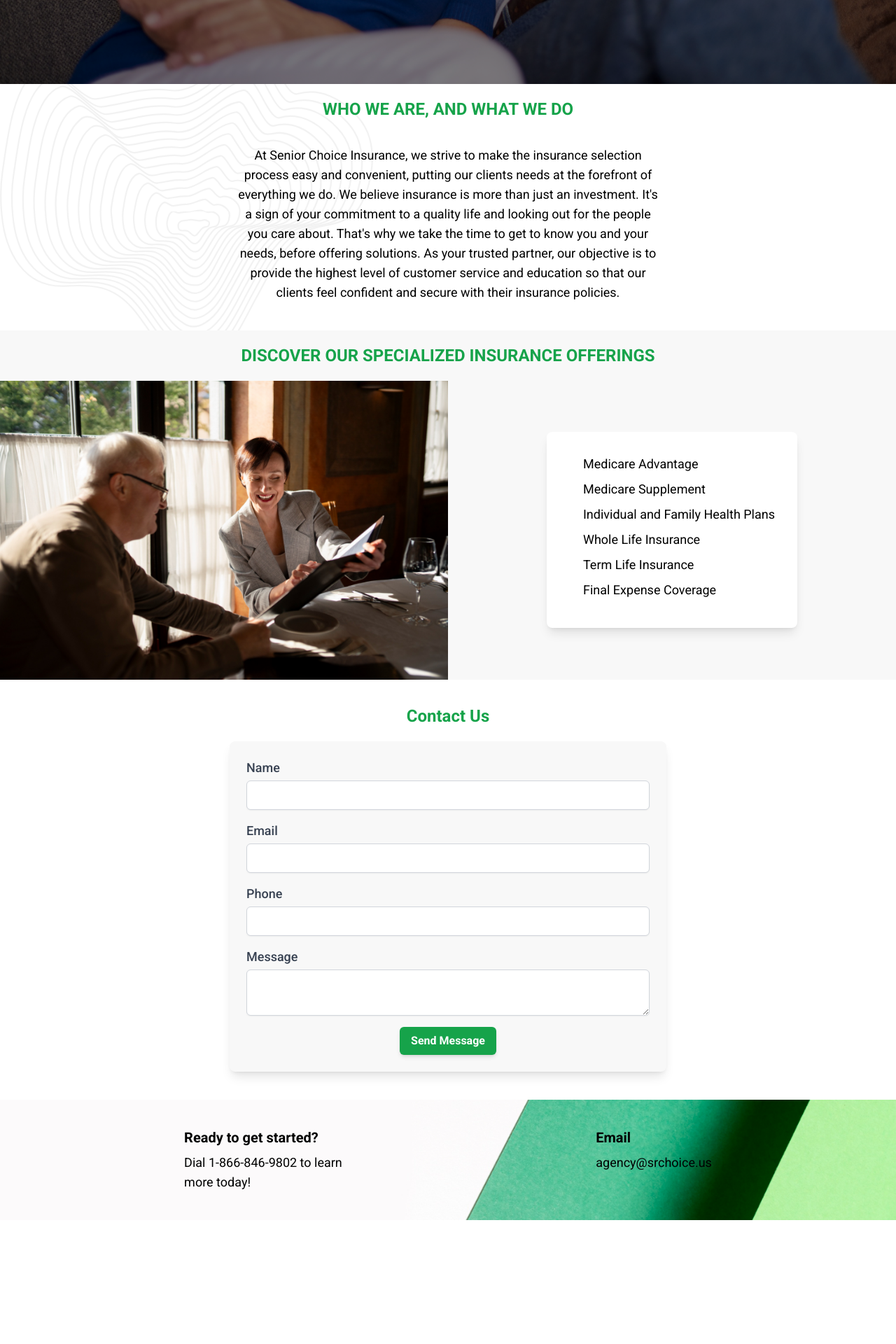
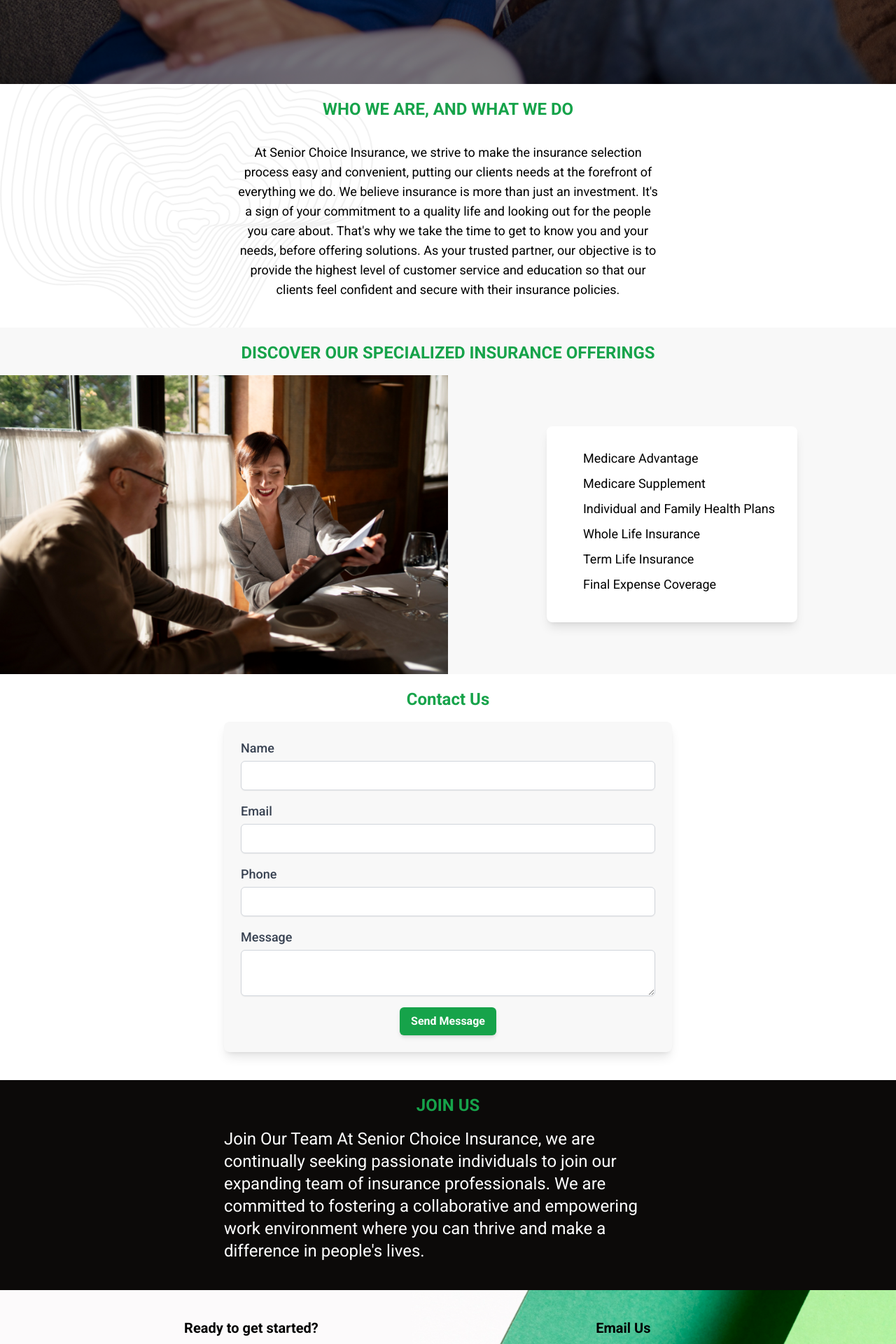
Before and after one commit to aidenmayoros/senior_choice_insurance, a React (Vite) app: page / in a window 1280 px wide. Shown: the part 680-2600 px from the top of the page at 70% size. Before the commit the page ends 2423 px from the top, so only its background shows below. Built offline with nearby package versions, Linux system fonts and the light colour scheme.

Commit message:
added join us section and mobile css changes

```diff
--- a/src/components/About.tsx
+++ b/src/components/About.tsx
@@ -10,7 +10,7 @@
 					backgroundImage: `url(${waves})`,
 				}}></div>
 			<div className='relative z-10 text-center m-0'>
-				<h1 className='text-xl lg:text-2xl font-bold text-center pt-5 pb-5 text-green-600'>
+				<h1 className='text-2xl lg:text-2xl font-bold text-center pt-5 pb-4 text-green-600 w-4/5 lg:w-full mx-auto'>
 					WHO WE ARE, AND WHAT WE DO
 				</h1>
 				<p className='mt-4 text-lg text-center mx-auto lg:w-6/12 pb-10 px-5'>
--- a/src/components/ContactForm.tsx
+++ b/src/components/ContactForm.tsx
@@ -27,7 +27,7 @@
 	};
 
 	return (
-		<div className='bg-[#F8F8F8] p-6 rounded-lg shadow-lg lg:w-1/2 mx-auto'>
+		<div className='bg-[#F8F8F8] p-6 rounded-lg shadow-lg lg:w-1/2 mx-auto mb-10'>
 			<form onSubmit={handleSubmit} className='space-y-4'>
 				<div>
 					<label
--- a/src/components/ContactUs.tsx
+++ b/src/components/ContactUs.tsx
@@ -3,11 +3,23 @@
 
 const ContactUs: React.FC = () => {
 	return (
-		<div className='p-4 pb-10'>
-			<h1 className='text-xl lg:text-2xl font-bold text-center pt-5 pb-5 text-green-600'>
+		<div>
+			<h1 className='text-2xl lg:text-2xl font-bold text-center pt-5 pb-4 text-green-600 w-4/5 lg:w-full mx-auto'>
 				Contact Us
 			</h1>
 			<ContactForm />
+			<div className='bg-stone-950 w-full'>
+				<h1 className='text-2xl lg:text-2xl font-bold text-center pt-5 pb-4 text-green-600 w-4/5 lg:w-full mx-auto'>
+					JOIN US
+				</h1>
+				<p className='text-white text-xl lg:text-2xl w-4/5 lg:w-6/12 mx-auto pb-10'>
+					Join Our Team At Senior Choice Insurance, we are continually seeking
+					passionate individuals to join our expanding team of insurance
+					professionals. We are committed to fostering a collaborative and
+					empowering work environment where you can thrive and make a difference
+					in people's lives.
+				</p>
+			</div>
 		</div>
 	);
 };
--- a/src/components/Footer.tsx
+++ b/src/components/Footer.tsx
@@ -16,7 +16,7 @@
 						</p>
 					</div>
 					<div>
-						<h2 className='text-3xl md:text-xl font-bold mb-2'>Email</h2>
+						<h2 className='text-3xl md:text-xl font-bold mb-2'>Email Us</h2>
 						<p className='text-lg'>agency@srchoice.us</p>
 					</div>
 				</div>
--- a/src/components/MainHero.tsx
+++ b/src/components/MainHero.tsx
@@ -9,7 +9,7 @@
 				height: 'calc(100vh - 6em)',
 			}}>
 			<div className='flex items-center justify-center h-full bg-black bg-opacity-50'>
-				<h1 className='text-white text-3xl md:text-4xl lg:text-6xl font-bold text-center lg:w-4/5'>
+				<h1 className='text-white text-3xl md:text-4xl lg:text-6xl font-bold text-center w-4/5 lg:w-4/5'>
 					Your trusted partner for your insurance needs
 				</h1>
 			</div>
--- a/src/components/Services.tsx
+++ b/src/components/Services.tsx
@@ -4,7 +4,7 @@
 const Services: React.FC = () => {
 	return (
 		<div className='bg-[#F8F8F8]'>
-			<h1 className='text-xl lg:text-2xl font-bold text-center pt-5 pb-5 text-green-600'>
+			<h1 className='text-2xl lg:text-2xl font-bold text-center pt-5 pb-4 text-green-600 w-4/5 lg:w-full mx-auto'>
 				DISCOVER OUR SPECIALIZED INSURANCE OFFERINGS
 			</h1>
 			<div className='flex flex-col md:flex-row'>
```
